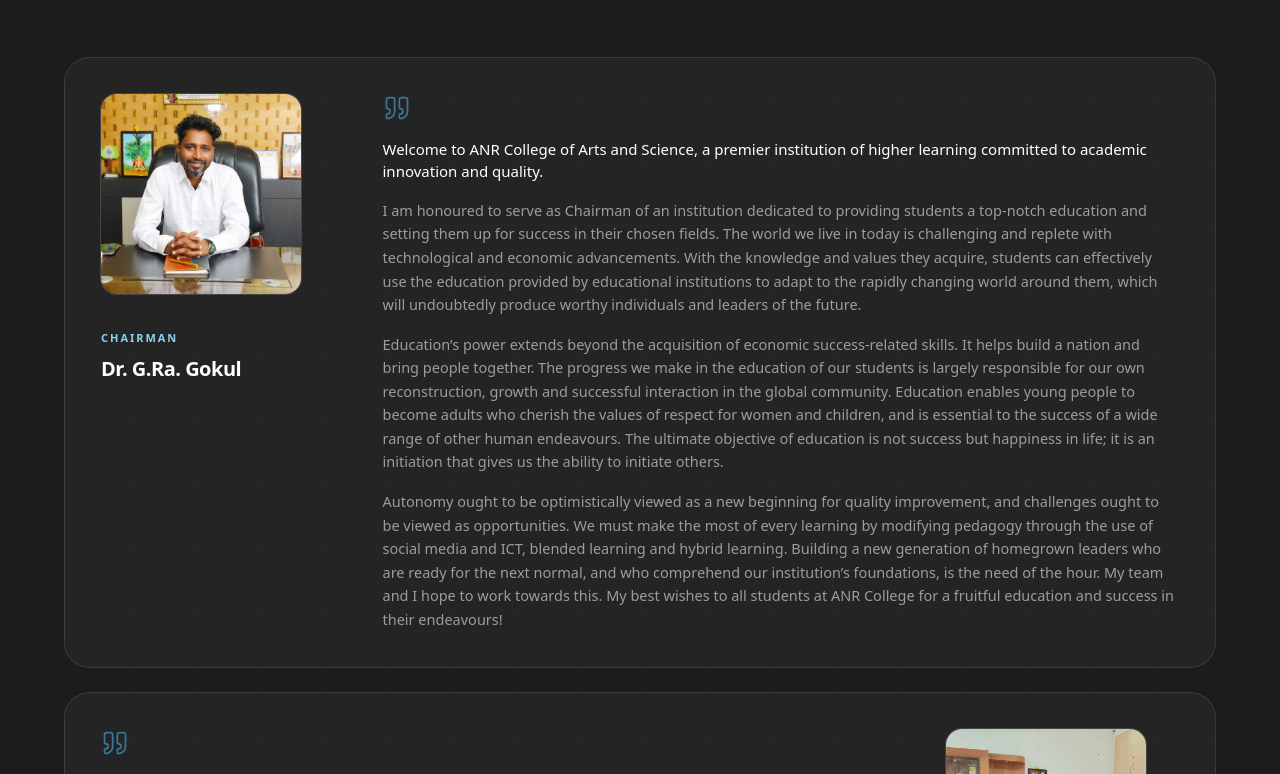
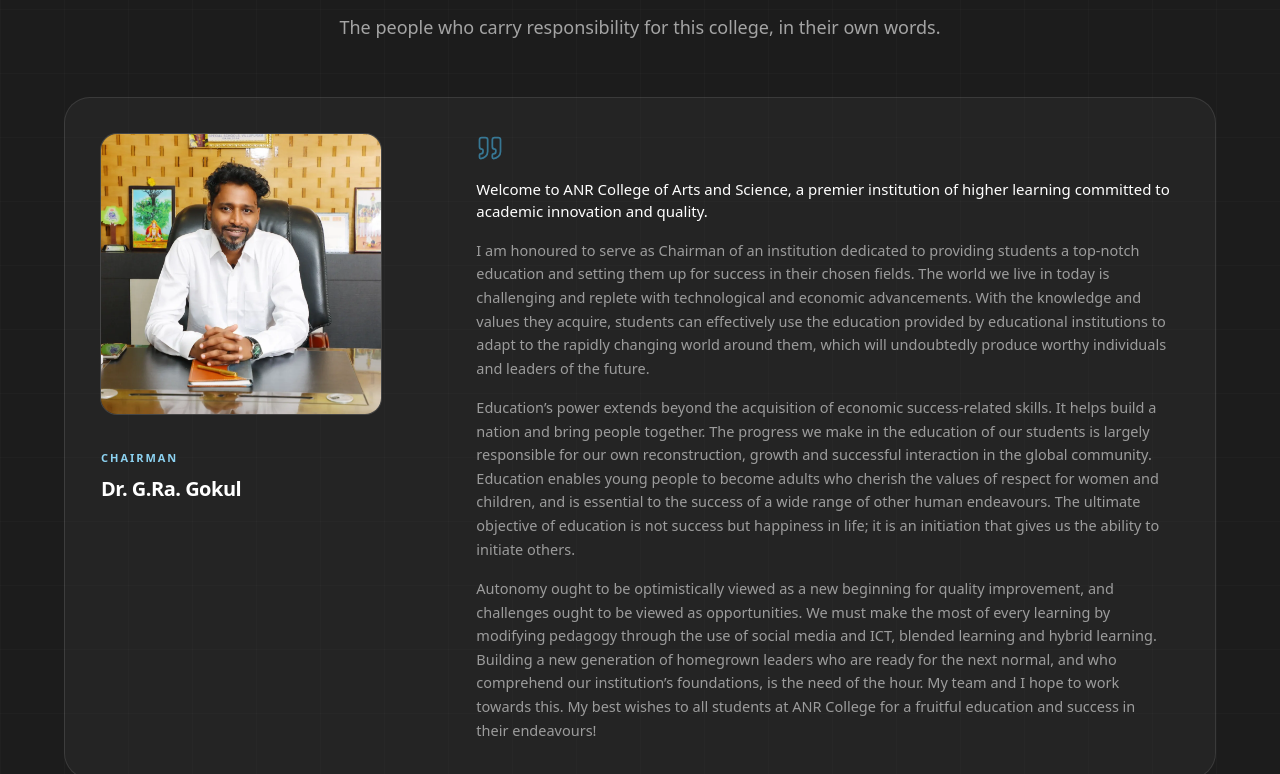
Before and after one commit to vasanth5151/anrcas-website, a React (Vite) app: page /about in a window 1280 px wide. Shown: the part 2486-3260 px from the top of the page. Built offline with nearby package versions, Linux system fonts and the light colour scheme; no server answers; a web font is replaced by a local one.

Commit message:
update favicon

```diff
--- a/index.html
+++ b/index.html
@@ -4,7 +4,7 @@
     <meta charset="UTF-8" />
     <meta name="viewport" content="width=device-width, initial-scale=1.0" />
     <meta name="theme-color" content="#179BD7" />
-    <link rel="icon" type="image/svg+xml" href="/favicon.svg" />
+    <link rel="icon" type="image/svg+xml" href="/anrcas.png" />
 
     <title>A.N. Radhakrishnan College of Arts and Science | Vadamavandal</title>
     <meta
--- a/src/components/pages/About/AboutPage.jsx
+++ b/src/components/pages/About/AboutPage.jsx
@@ -131,7 +131,7 @@
                 aria-hidden="true"
               />
 
-              <div className="relative mx-auto h-[200px] w-[200px] overflow-hidden rounded-full ring-4 ring-white shadow-card sm:h-[224px] sm:w-[224px]">
+              <div className="relative mx-auto h-[240px] w-[240px] overflow-hidden rounded-full ring-4 ring-white shadow-card sm:h-[264px] sm:w-[264px]">
                 <Portrait name={person.name} photo={person.photo} />
               </div>
 
@@ -250,9 +250,9 @@
               className="grid gap-8 rounded-[26px] border border-white/10 bg-white/[0.035] p-7 transition-colors duration-500 hover:border-brand-400/40 sm:p-9 lg:grid-cols-12 lg:gap-12"
             >
               {/* Identity rail, alternates side so the column does not read as a list. */}
-              <div className={cx('lg:col-span-3', index % 2 ? 'lg:order-2' : 'lg:order-1')}>
+              <div className={cx('lg:col-span-4', index % 2 ? 'lg:order-2' : 'lg:order-1')}>
                 <div className="flex items-center gap-4 lg:flex-col lg:items-start">
-                  <div className="h-[120px] w-[120px] shrink-0 overflow-hidden rounded-2xl ring-1 ring-white/15 lg:h-[200px] lg:w-[200px]">
+                  <div className="h-[160px] w-[160px] shrink-0 overflow-hidden rounded-2xl ring-1 ring-white/15 sm:h-[200px] sm:w-[200px] lg:h-[280px] lg:w-[280px]">
                     <Portrait name={person.name} photo={person.photo} tone="dark" />
                   </div>
                   <div className="lg:mt-5">
@@ -264,7 +264,7 @@
                 </div>
               </div>
 
-              <div className={cx('lg:col-span-9', index % 2 ? 'lg:order-1' : 'lg:order-2')}>
+              <div className={cx('lg:col-span-8', index % 2 ? 'lg:order-1' : 'lg:order-2')}>
                 <Icon name="Quote" className="h-7 w-7 text-brand-400/60" strokeWidth={1.5} aria-hidden="true" />
                 <p className="mt-4 text-[15px] font-medium text-white">{person.salutation}</p>
                 {person.message.map((paragraph) => (
```
Also changed, not shown: public/anrcas.png (added), public/favicon.svg (deleted).
